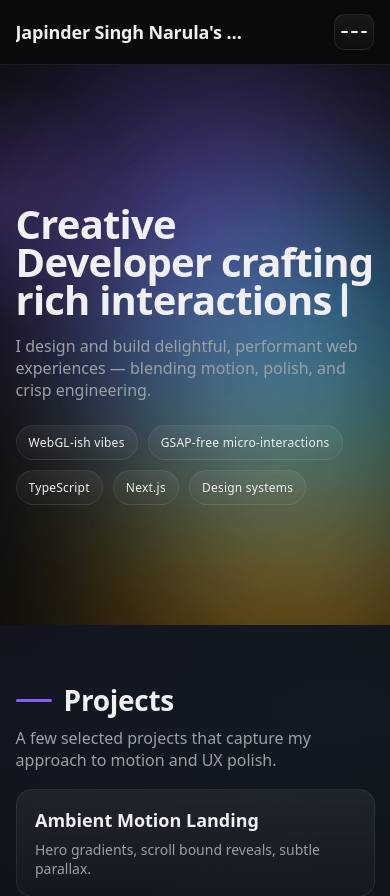
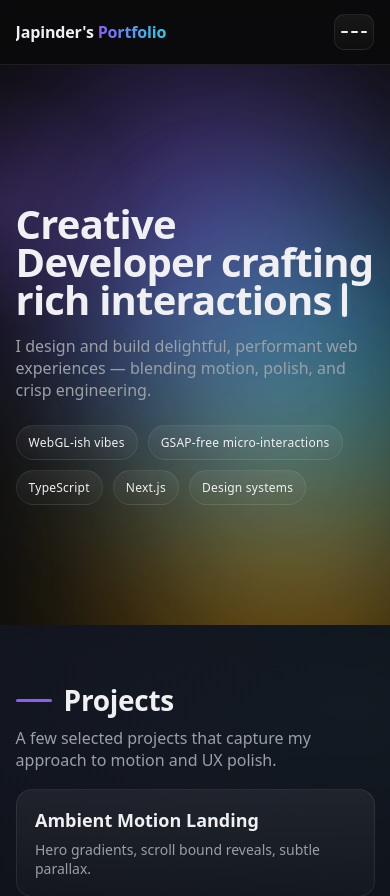
Before and after one commit to japinder12/japinder12.github.io, a Next.js app: page / in a window 390 px wide. Shown: the top 896 px of the page. Built offline with nearby package versions, Linux system fonts and the light colour scheme; no server answers.

Commit message:
update header text and hamburger icon

```diff
--- a/src/components/Nav.tsx
+++ b/src/components/Nav.tsx
@@ -9,8 +9,8 @@ export default function Nav() {
   return (
     <nav className={`sticky ${open ? 'menu-open' : ''}`}>
       <div className="container bar">
-        <a href="#top" className="brand" onClick={close} style={{ fontWeight: 600, letterSpacing: '-0.01em', fontSize: 18 }}>
-          Japinder Singh Narula's <span className="brand-portfolio">Portfolio</span>
+        <a href="#top" className="brand" onClick={close} style={{ fontWeight: 600, letterSpacing: '-0.01em', fontSize: 16 }}>
+          Japinder's <span className="brand-portfolio">Portfolio</span>
         </a>
         <button className="menu-btn" aria-label="Toggle menu" onClick={() => setOpen(v => !v)}>
           <span />
```
